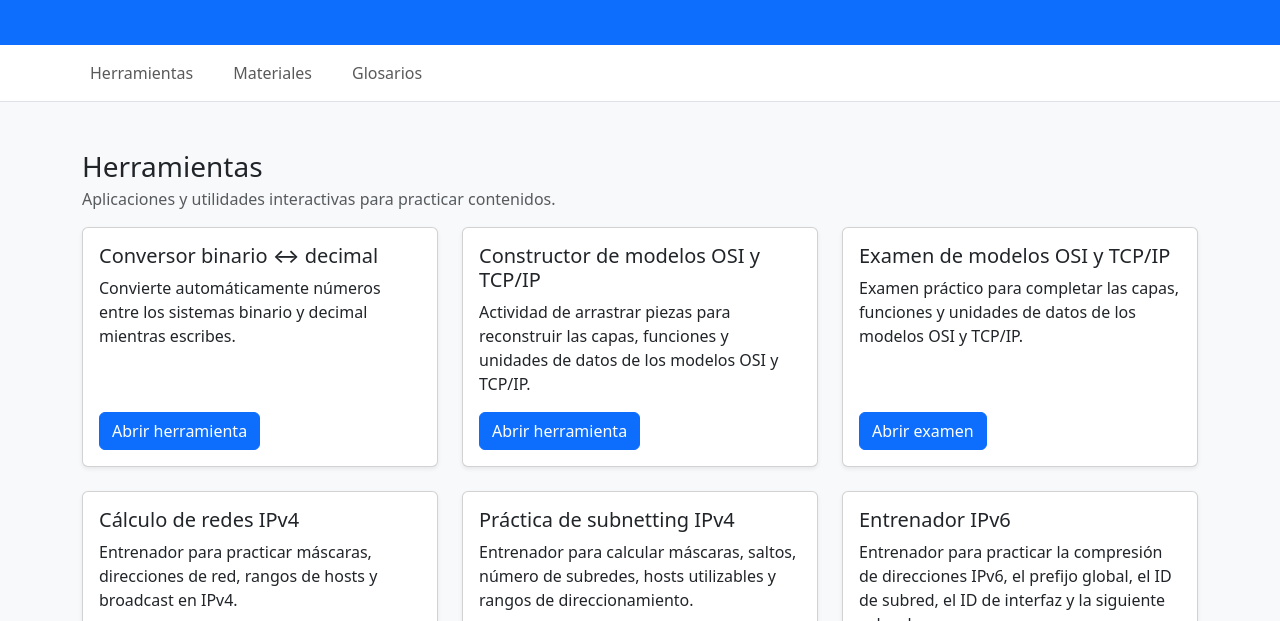
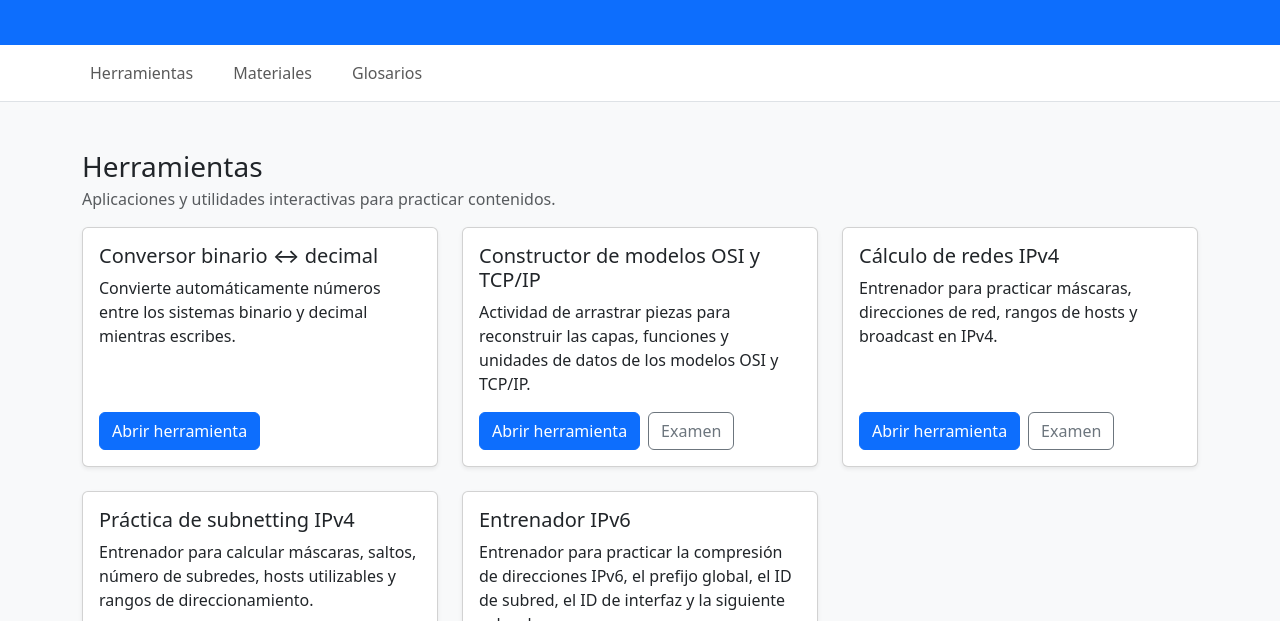
Before and after one commit to luiseliapuig/redes-locales, a plain HTML site: page index.html in a window 1280 px wide. Shown: the part 179-800 px from the top of the page. Drawn offline with nearby package versions, Linux system fonts and the light colour scheme.

Commit message:
Indice adaptado

```diff
--- a/index.html
+++ b/index.html
@@ -46,16 +46,10 @@
             <div class="card-body d-flex flex-column">
               <h3 class="card-title h5">Constructor de modelos OSI y TCP/IP</h3>
               <p class="card-text">Actividad de arrastrar piezas para reconstruir las capas, funciones y unidades de datos de los modelos OSI y TCP/IP.</p>
-              <a class="btn btn-primary mt-auto align-self-start" href="herramientas/constructor-modelos-osi-tcpip.html">Abrir herramienta</a>
-            </div>
-          </article>
-        </div>
-        <div class="col-12 col-md-6 col-xl-4">
-          <article class="card h-100 shadow-sm">
-            <div class="card-body d-flex flex-column">
-              <h3 class="card-title h5">Examen de modelos OSI y TCP/IP</h3>
-              <p class="card-text">Examen práctico para completar las capas, funciones y unidades de datos de los modelos OSI y TCP/IP.</p>
-              <a class="btn btn-primary mt-auto align-self-start" href="herramientas/examen-modelos-osi-tcpip.html">Abrir examen</a>
+              <div class="d-flex flex-wrap gap-2 mt-auto">
+                <a class="btn btn-primary" href="herramientas/constructor-modelos-osi-tcpip.html">Abrir herramienta</a>
+                <a class="btn btn-outline-secondary" href="herramientas/examen-modelos-osi-tcpip.html">Examen</a>
+              </div>
             </div>
           </article>
         </div>
@@ -64,7 +58,10 @@
             <div class="card-body d-flex flex-column">
               <h3 class="card-title h5">Cálculo de redes IPv4</h3>
               <p class="card-text">Entrenador para practicar máscaras, direcciones de red, rangos de hosts y broadcast en IPv4.</p>
-              <a class="btn btn-primary mt-auto align-self-start" href="herramientas/direccionamiento-ipv4.html">Abrir herramienta</a>
+              <div class="d-flex flex-wrap gap-2 mt-auto">
+                <a class="btn btn-primary" href="herramientas/direccionamiento-ipv4.html">Abrir herramienta</a>
+                <a class="btn btn-outline-secondary" href="herramientas/examen-direccionamiento-ipv4.html">Examen</a>
+              </div>
             </div>
           </article>
         </div>
```
